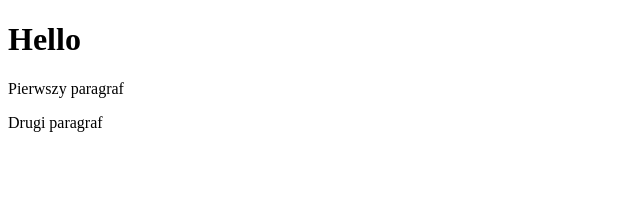
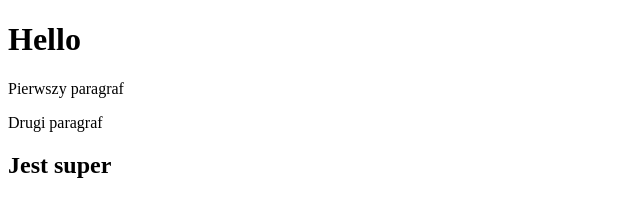
Before and after one commit to Korne-lia/projektwsb, a plain HTML site: page index.html in a window 1280 px wide. Shown: the whole page, without its empty margins (0-640 px from the left). Drawn offline with Linux system fonts and the light colour scheme.

Commit message:
zmiany w html drugi nagłowek

```diff
--- a/index.html
+++ b/index.html
@@ -10,10 +10,11 @@
     <h1>Hello</h1>
     <p>Pierwszy paragraf </p>
     <p>Drugi paragraf</p>
-    <script>
+    <h2>Jest super</h2>
+</body>
+<script>
     var x = 5;
     var y = 2;
     var z = x + y;
     </script>
-</body>
 </html>
```
